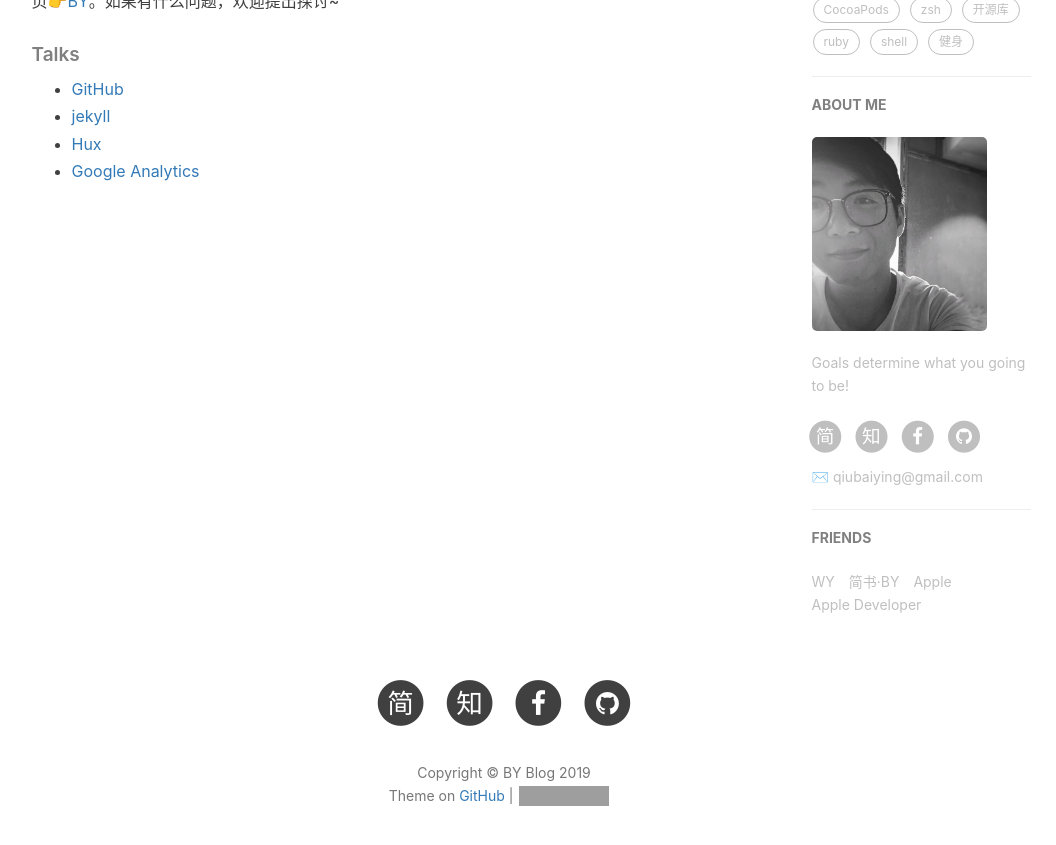
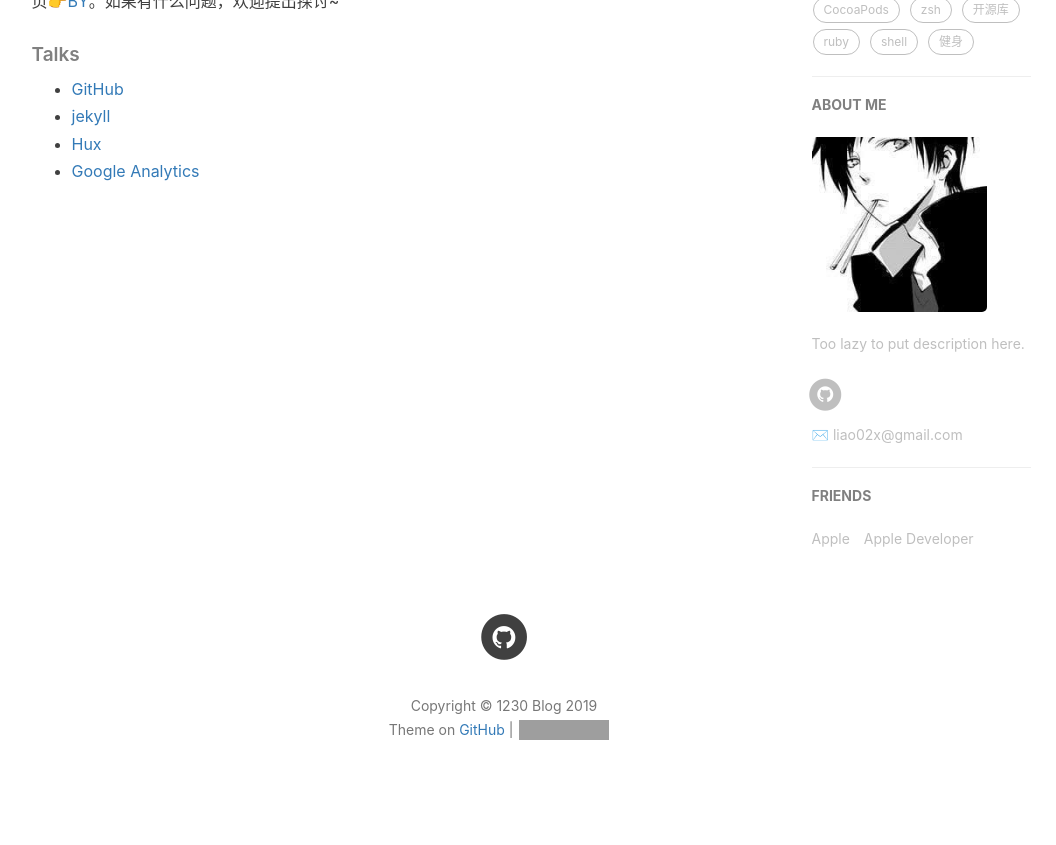
Before and after one commit to liao02x/liao02x.github.io, a Jekyll site: the page built from about.html, in a window 1280 px wide and 900 px high, scrolled down 713 px. Shown: the top 845 px of the window, without its empty margins (136-1192 px from the left). Built offline with Jekyll 4.4.1, drawn with Linux system fonts in a browser that asks for light colours; nearby versions of some CDN libraries; comment, search, counter and statistics services are not loaded; grey boxes are pictures that could not be loaded.

Commit message:
1st localization

```diff
--- a/_config.yml
+++ b/_config.yml
@@ -1,28 +1,28 @@
 # Site settings
-title: BY Blog
-SEOTitle: 柏荧的博客 | BY Blog
+title: 1230 Blog
+# SEOTitle: 柏荧的博客 | BY Blog
 header-img: img/post-bg-desk.jpg
-email: qiubaiying@gmail.com
-description: "Every failure is leading towards success."
-keyword: "BY, BY Blog, 柏荧的博客, qiubaiying, 邱柏荧, iOS, Apple, iPhone"
-url: "http://qiubaiying.github.io"          # your host, for absolute URL
+email: liao02x@gmail.com
+description: "Nothing is true, everything is permitted."
+keyword: "1230, 1230 Blog"
+url: "http://liao02x.github.io"          # your host, for absolute URL
 baseurl: ""      # for example, '/blog' if your blog hosted on 'host/blog'
-github_repo: "https://github.com/qiubaiying/qiubaiying.github.io.git" # you code repository
+github_repo: "https://github.com/liao02x/liao02x.github.io.git" # you code repository
 
 # Sidebar settings
 sidebar: true                           # whether or not using Sidebar.
-sidebar-about-description: "Goals determine what you going to be!"
-sidebar-avatar: /img/about-BY-gentle.jpg      # use absolute URL, seeing it's used in both `/` and `/about/`
+sidebar-about-description: "Too lazy to put description here."
+sidebar-avatar: /img/avatar_m.jpg      # use absolute URL, seeing it's used in both `/` and `/about/`
 
 
 
 # SNS settings
 RSS: false
 # weibo_username:     qiubaiying
-zhihu_username:     qiubaiying
-github_username:    qiubaiying
-facebook_username:  baiying.qiu.7
-jianshu_username:   e71990ada2fd
+# zhihu_username:     qiubaiying
+github_username:    liao02x
+# facebook_username:  baiying.qiu.7
+# jianshu_username:   e71990ada2fd
 #twitter_username:   qiubaiying
 
 
@@ -62,11 +62,11 @@ kramdown:
 # Gitalk
 gitalk:
   enable: true    #是否开启Gitalk评论
-  clientID: f2c84e7629bb1446c1a4                            #生成的clientID
-  clientSecret: ca6d6139d1e1b8c43f8b2e19492ddcac8b322d0d    #生成的clientSecret
-  repo: qiubaiying.github.io    #仓库名称
-  owner: qiubaiying    #github用户名
-  admin: qiubaiying
+  clientID: 0065959abfd1ebd8b49d                            #生成的clientID
+  clientSecret: 21f884d1f7039feb2e3ee309b7546964b4660f66    #生成的clientSecret
+  repo: liao02x.github.io    #仓库名称
+  owner: liao02x    #github用户名
+  admin: liao02x
   distractionFreeMode: true #是否启用类似FB的阴影遮罩
 
 
@@ -74,11 +74,11 @@ gitalk:
 
 # Analytics settings
 # Baidu Analytics
-ba_track_id: b50bf2b12b5338a1845e33832976fd68
+# ba_track_id: b50bf2b12b5338a1845e33832976fd68
 
 # Google Analytics
-ga_track_id: 'UA-90855596-1'            # Format: UA-xxxxxx-xx
-ga_domain: qiubaiying.top               # 默认的是 auto, 这里我是自定义了的域名，你如果没有自己的域名，需要改成auto
+# ga_track_id: 'UA-90855596-1'            # Format: UA-xxxxxx-xx
+# ga_domain: qiubaiying.top               # 默认的是 auto, 这里我是自定义了的域名，你如果没有自己的域名，需要改成auto
 
 
 
@@ -99,15 +99,10 @@ service-worker: true
 # Friends
 friends: [
     {
-        title: "WY",
-        href: "http://zhengwuyang.com"
-    },{
-        title: "简书·BY",
-        href: "http://www.jianshu.com/u/e71990ada2fd"
-    },{
         title: "Apple",
         href: "https://apple.com"
-    },{
+    },
+    {
         title: "Apple Developer",
         href: "https://developer.apple.com/"
     }
```
